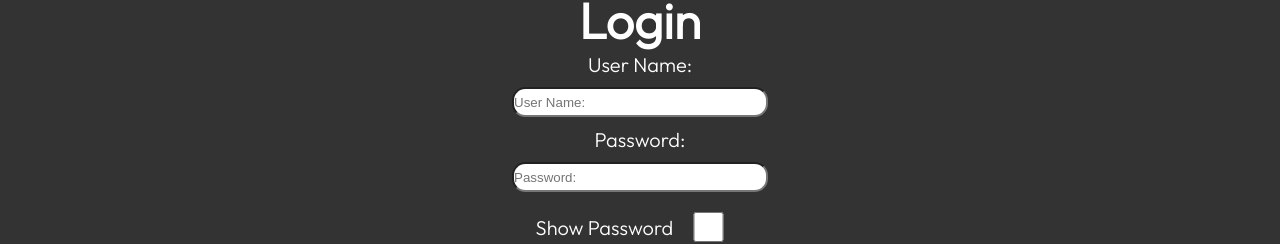
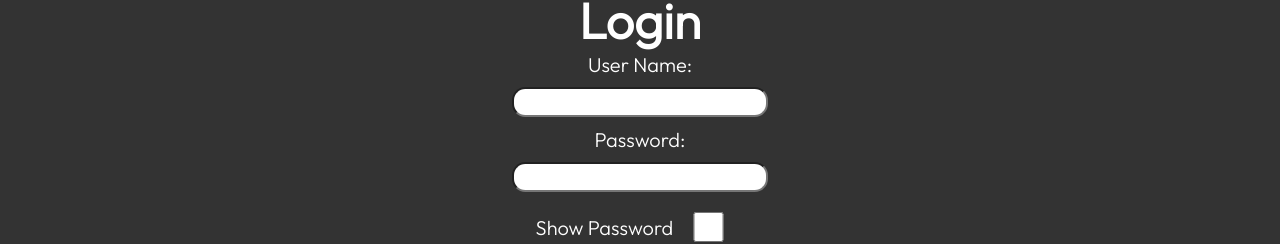
Before and after one commit to Johnny-creator/Simple-Pages, a React app: page /login in a window 1280 px wide. Shown: the part 266-510 px from the top of the page. Built offline with nearby package versions, Linux system fonts and the light colour scheme; the HTML template or start-up script is replaced by a standard one.

Commit message:
Added invalid fields to inputs

```diff
--- a/src/components/Login/Login.js
+++ b/src/components/Login/Login.js
@@ -55,10 +55,10 @@ const Login = () => {
       <form>
         <label> User Name: </label>
         <Input
+          invalid={enteredUserNameIsInvalid ? "invalid-input" : ""}
           type="text"
           name="userName"
           value={userName}
-          holder="User Name: "
           onChange={userNameChangeHandler}
           onBlur={userNameBlurHandler}
         ></Input>
@@ -68,10 +68,10 @@ const Login = () => {
 
         <label> Password: </label>
         <Input
+          invalid={enteredPasswordIsInvalid ? "invalid-input" : ""}
           type={showPassword ? "text" : "password"}
           name="password"
           value={password}
-          holder="Password: "
           onChange={passwordChangeHandler}
           onBlur={passwordBlurHandler}
         ></Input>
```
